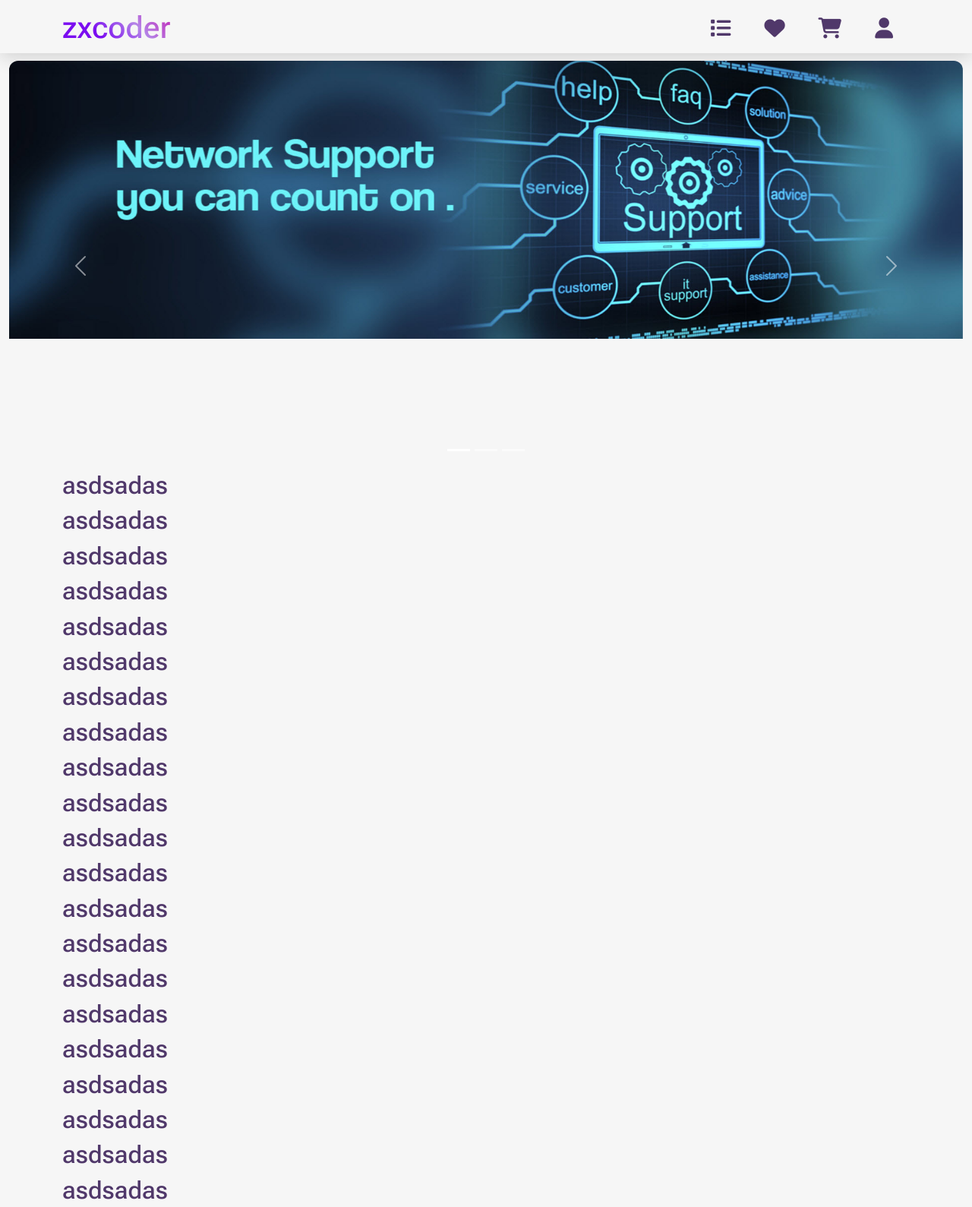
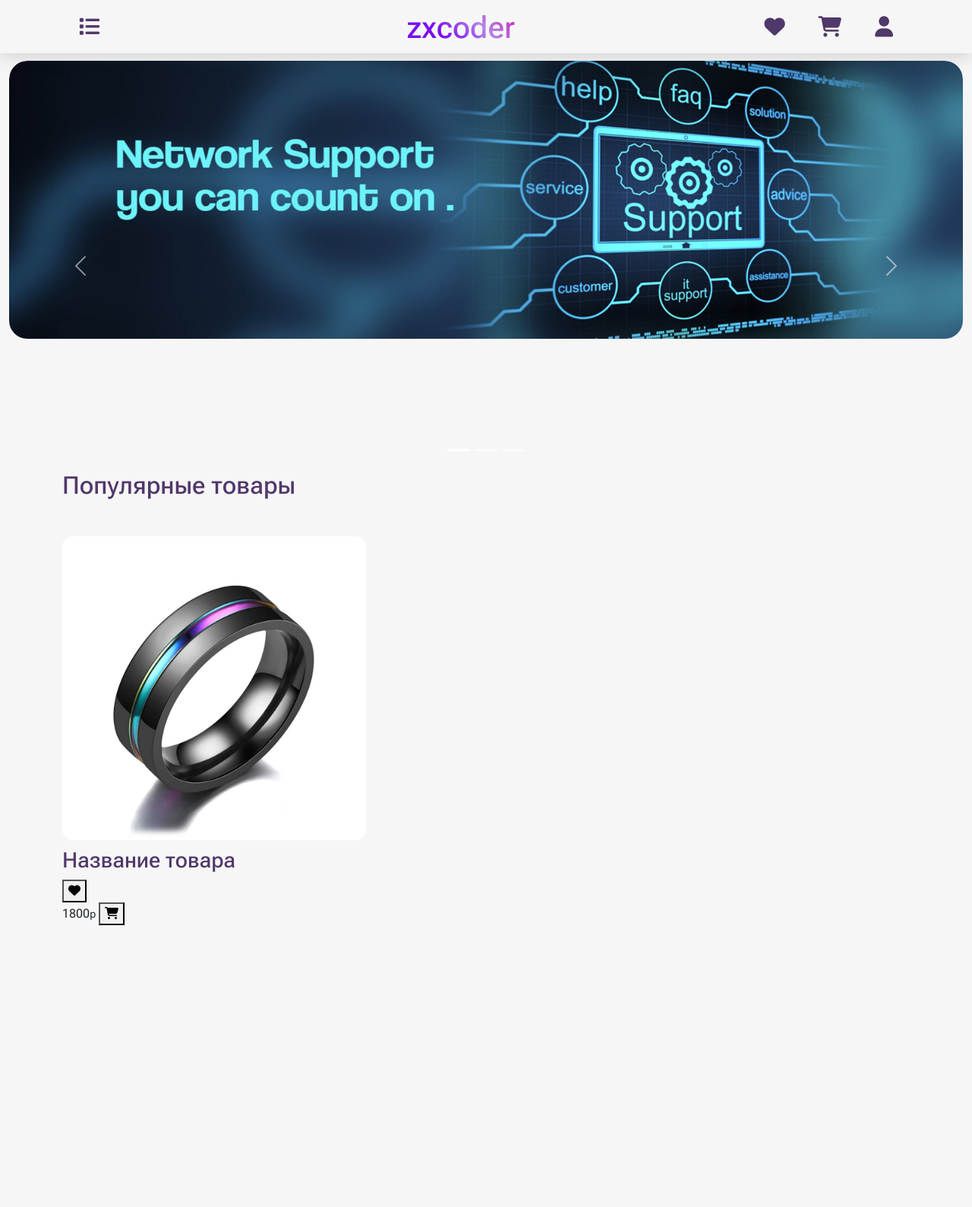
Before and after one commit to neversuptou/zxcoder, a plain HTML site: page index.html in a window 1280 px wide. Shown: the top 1589 px of the page at 76% size. After the commit the page ends 1218 px from the top, so only its background shows below. Drawn offline with nearby package versions, Linux system fonts and the light colour scheme; files whose address does not match are found by name.

Commit message:
add product and setting header

```diff
--- a/css/styles.css
+++ b/css/styles.css
@@ -19,9 +19,11 @@ a{
     text-decoration: none;
     color: inherit;
 }
+
 /*
     HEADER
 */
+
 header{
     background: #f6f6f6;
     height: 70px;
@@ -35,11 +37,41 @@ header{
 header *{
     color: #50386a;
 }
+
+/*
+NAV LIST
+*/
+
+nav li {
+    margin: 0;
+    padding: 0;
+    list-style-type: none;
+    float: left;
+    margin-top: -6px;
+}
+nav li a{
+display: block;
+   font-size: 1.7rem;
+   text-decoration: none;
+   color: #50386a;
+   padding: 22px;
+
+}
+header nav li i:hover{
+    color: #ae9fae;
+    transition: 0.4s;
+}
+
 /*
     HEADER LOGO
 */
+
 header h1 {
     margin-top: 13px;
+    display: flex;
+  justify-content: right;
+  margin-right: 140px;
+
 }
 header h1 a{
     background: linear-gradient(45deg, #7b0df0 33%, rgb(180, 132, 231) 66%, #c31fb3);
@@ -55,15 +87,14 @@ header ul{
     padding: 0;
     list-style-type: none;
     float: right;
-    margin-top: -4px;
+    margin-top: 0px;
+    padding: -20px;
 }
-header ul li{
-    float: left;
 
-}
 /*
     HEADER BUTTONS
 */
+
 header ul li a{
    display: block;
    font-size: 1.7rem;
@@ -75,9 +106,11 @@ header ul li i:hover{
     color: #ae9fae;
     transition: 0.4s;
 }
+
 /*
     HEADER HIDDEN-BUTTONS
 */
+
 header ul li ul{
     position: absolute;
     top: 70px;
@@ -108,12 +141,15 @@ body {
     margin-top: 0;
 }
 .wrapper{
+    padding-top: 70px;
     display: block;
     z-index: 1;
 }
+
 /*
     SLIDER
-    */
+*/
+
  .slider{
     padding-top: 10px;
     /* pointer-events: none; */
@@ -121,11 +157,23 @@ body {
 }
  .carousel{
     height: 540px;
-
 }
 .carousel-inner, .carousel-item{
     height: 560px;
-    border-radius: 12px;
-    border-radius: 12px;
+}
+.carousel-inner, .carousel-item a img{
+    border-radius: 24px;
+}
+.product{
 
 }
+.image{
+    margin-bottom: 10px
+}
+.product img{
+    height: 400px;
+    width: 400px;
+    object-fit: cover;
+    border-radius: 14px;
+
+}
--- a/index.html
+++ b/index.html
@@ -26,23 +26,27 @@
     <title>zxcoder</title>
 </head>
   <body>
+
     <!-- NAVIGATION -->
+
     <header class="container-fluid">
+    </div>
+        <div class="container">
 
-        <div class="container">
             <div class="row">
 
                 <div class="col-8">
-
+                    <nav class="list">
+                        <li>
+                            <a href=""><i class="fa-solid fa-list"><alt=></alt></i></a>
+                        </li>
+                    </nav>
                         <h1>
                             <a href="/dinamic-site/">zxcoder</a>
                         </h1>
                 </div>
                     <nav class="col-4" id="nav">
                         <ul>
-                        <li>
-                            <a href=""><i class="fa-solid fa-list"><alt=></alt></i></a>
-                        </li>
                             <li>
                                 <a href=""><i class="fa-solid fa-heart"></i></a>
                             </li>
@@ -61,7 +65,6 @@
                             </li>
                         </ul>
                     </nav>
-
             </div>
         </div>
     </header>
@@ -99,13 +102,38 @@
         </div>
         </div>
     </section>
+<!-- Main-->
+<section>
+<div class="container">
+    <div class="content row">
+<!-- Main content-->
+     <div class="main-content col-md-9">
+        <h2>Популярные товары</h2>
+
+        <article>
+
+        <div class="product mt-5">
+            <div class="image">
+                <img src="images/ring.png"alt="Фото товара">
+            </div>
+            <div class="info">
+                <h3>Название товара</h3>
+                <button class="lovers"><i class="fa-solid fa-heart"></i></button>
+                <div>
+                    <span class="price">1800<small>р</small></span>
+                    <button class="add-to-cart"><i class="fa-solid fa-cart-shopping"></i></button>
+                </div>
+            </div>
+    </article>
+    </div>
+<!-- sidebar content-->
+    <div class="sidebar col-md-3">
+      </div>
+    </div>
+</div>
+</section>
 
     <script src="https://cdn.jsdelivr.net/npm/bootstrap@5.3.0-alpha1/dist/js/bootstrap.bundle.min.js" integrity="sha384-w76AqPfDkMBDXo30jS1Sgez6pr3x5MlQ1ZAGC+nuZB+EYdgRZgiwxhTBTkF7CXvN" crossorigin="anonymous"></script>
     <script type="module" src="/dinamic-site/js/script.js"></script>
-    <div class="container">
-        <div class="wrapper" id="wrapper">
-        <h2>asdsadas</h2><h2>asdsadas</h2><h2>asdsadas</h2><h2>asdsadas</h2><h2>asdsadas</h2><h2>asdsadas</h2><h2>asdsadas</h2><h2>asdsadas</h2><h2>asdsadas</h2><h2>asdsadas</h2><h2>asdsadas</h2><h2>asdsadas</h2><h2>asdsadas</h2><h2>asdsadas</h2><h2>asdsadas</h2><h2>asdsadas</h2><h2>asdsadas</h2><h2>asdsadas</h2><h2>asdsadas</h2><h2>asdsadas</h2><h2>asdsadas</h2><h2>asdsadas</h2><h2>asdsadas</h2><h2>asdsadas</h2>
-    </div>
-    </div>
 </body>
 </html>
```
Also changed, not shown: images/ring.png (added). Lines whose indentation alone changed are shown as unchanged.
